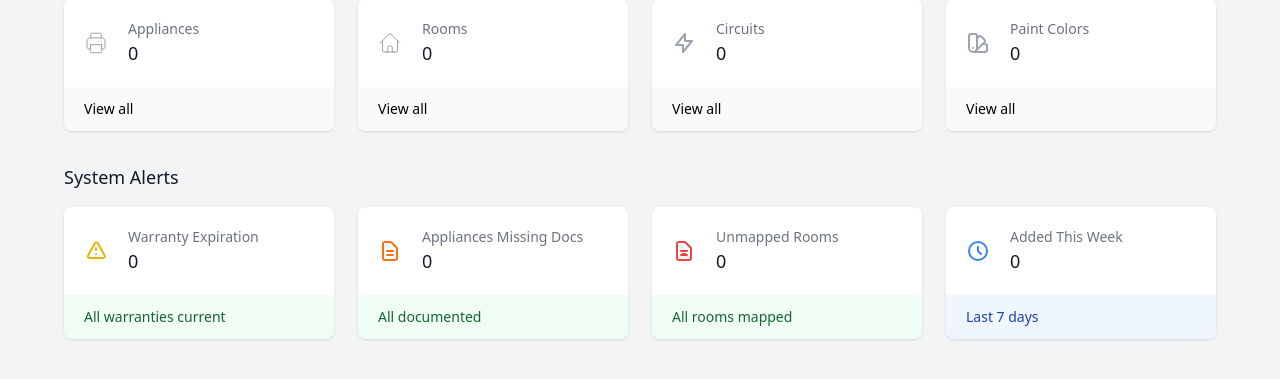
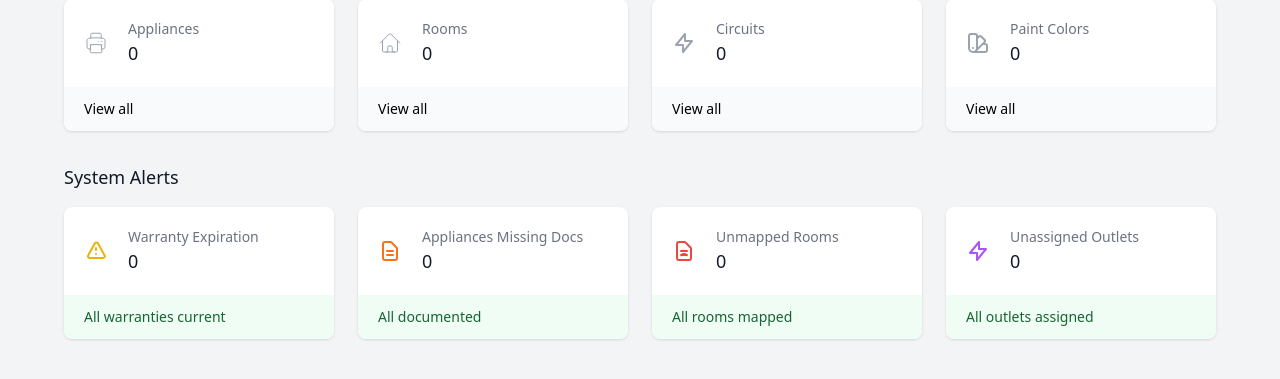
Before and after one commit to soehlert/our-house, a Django app: page / in a window 1280 px wide. Shown: the part 189-568 px from the top of the page. Run offline with Django 5.2, Linux system fonts and the light colour scheme; data that the repository does not hold is empty; some libraries are stand-ins or nearby versions.

Commit message:
refactor(unassigned-outlets): replace the recently added alert card (since we have the feed below) with an unassigned outlets

```diff
--- a/templates/tracker/home.html
+++ b/templates/tracker/home.html
@@ -217,29 +217,36 @@
                 {% endif %}
             </div>
         </a>
-        <!-- Recently Added -->
-        <a href="{% url 'tracker:recent_additions_list' %}" class="block hover:shadow-lg transition-shadow duration-200">
+        <a href="{% url 'tracker:unassigned_outlets_list' %}" class="block hover:shadow-lg transition-shadow duration-200">
             <div class="bg-white overflow-hidden shadow rounded-lg">
                 <div class="p-5">
                     <div class="flex items-center">
                         <div class="flex-shrink-0">
-                            <svg class="h-6 w-6 text-blue-500" fill="none" stroke="currentColor" viewBox="0 0 24 24">
-                                <path stroke-linecap="round" stroke-linejoin="round" stroke-width="2" d="M12 8v4l3 3m6-3a9 9 0 11-18 0 9 9 0 0118 0z"></path>
+                            <svg class="h-6 w-6 text-purple-500" fill="none" stroke="currentColor" viewBox="0 0 24 24">
+                                <path stroke-linecap="round" stroke-linejoin="round" stroke-width="2" d="M13 10V3L4 14h7v7l9-11h-7z"></path>
                             </svg>
                         </div>
                         <div class="ml-5 w-0 flex-1">
                             <dl>
-                                <dt class="text-sm font-medium text-gray-500 truncate">Added This Week</dt>
-                                <dd class="text-lg font-medium text-gray-900">{{ recent_items_count }}</dd>
+                                <dt class="text-sm font-medium text-gray-500 truncate">Unassigned Outlets</dt>
+                                <dd class="text-lg font-medium text-gray-900">{{ unassigned_outlets_count }}</dd>
                             </dl>
                         </div>
                     </div>
                 </div>
-                <div class="bg-blue-50 px-5 py-3">
+                {% if unassigned_outlets_count > 0 %}
+                <div class="bg-purple-50 px-5 py-3">
                     <div class="text-sm">
-                        <span class="font-medium text-blue-800">Last 7 days</span>
+                        <span class="font-medium text-purple-800">Need circuit assignment</span>
                     </div>
                 </div>
+                {% else %}
+                <div class="bg-green-50 px-5 py-3">
+                    <div class="text-sm">
+                        <span class="font-medium text-green-800">All outlets assigned</span>
+                    </div>
+                </div>
+                {% endif %}
             </div>
         </a>
     </div>
--- a/tracker/models.py
+++ b/tracker/models.py
@@ -263,4 +263,5 @@ class Outlet(models.Model):
         ordering = ['room__name', 'device_type']
 
     def __str__(self) -> str:
-        return f"{self.get_device_type_display()} in {self.room.name} - Circuit {self.circuit.circuit_number}"
+        circuit_info = f"Circuit {self.circuit.circuit_number}" if self.circuit else "No Circuit"
+        return f"{self.get_device_type_display()} in {self.room.name} - {circuit_info}"
--- a/tracker/urls.py
+++ b/tracker/urls.py
@@ -10,7 +10,7 @@ urlpatterns = [
     path('alerts/missing-docs/', home_views.missing_docs_list, name='missing_docs_list'),
     path('alerts/expiring-warranties/', home_views.expiring_warranties_list, name='expiring_warranties_list'),
     path('alerts/unmapped-rooms/', home_views.unmapped_rooms_list, name='unmapped_rooms_list'),
-    path('alerts/recent-additions/', home_views.recent_additions_list, name='recent_additions_list'),
+    path('alerts/unassigned-outlets/', home_views.unassigned_outlets_list, name='unassigned_outlets_list'),
     path('dismiss-warranty/<int:appliance_id>/', home_views.dismiss_warranty_alert, name='dismiss_warranty_alert'),
     path('undismiss-warranty/<int:appliance_id>/', home_views.undismiss_warranty_alert, name='undismiss_warranty_alert'),
 
--- a/tracker/views/home_views.py
+++ b/tracker/views/home_views.py
@@ -63,6 +63,16 @@ def undismiss_warranty_alert(request, appliance_id):
 
     return redirect('tracker:expiring_warranties_list')
 
+def unassigned_outlets_list(request):
+    """Show outlets not assigned to any circuit."""
+    outlets = Outlet.objects.filter(circuit__isnull=True).order_by('room__name', 'device_type')
+
+    context = {
+        'object_list': outlets,
+        'show_create_button': False
+    }
+    return render(request, 'tracker/alert_cards/unassigned_outlets_list.html', context)
+
 
 def home(request):
     """Home page showing overview of all data."""
@@ -75,15 +85,8 @@ def home(request):
         Q(circuits__isnull=True) & Q(outlets__isnull=True)
     ).distinct().count()
 
-    # Recently added
-    week_ago = timezone.now() - timedelta(days=7)
-    recent_count = (
-        Appliance.objects.filter(created_at__gte=week_ago).count() +
-        Room.objects.filter(created_at__gte=week_ago).count() +
-        Circuit.objects.filter(created_at__gte=week_ago).count() +
-        Outlet.objects.filter(created_at__gte=week_ago).count() +
-        PaintColor.objects.filter(created_at__gte=week_ago).count()
-    )
+    # Outlets not assigned to any circuit
+    unassigned_outlets = Outlet.objects.filter(circuit__isnull=True).count()
 
     # Appliances without a manual
     missing_docs = Appliance.objects.filter(owners_manual='').count()
@@ -114,7 +117,7 @@ def home(request):
         'paint_color_count': PaintColor.objects.count(),
         'circuit_count': Circuit.objects.count(),
         'unmapped_rooms_count': unmapped_rooms,
-        'recent_items_count': recent_count,
+        'unassigned_outlets_count': unassigned_outlets,
         'missing_docs_count': missing_docs,
         'recent_items': recent_items,
         **warranty_data,
```
Also changed, not shown: templates/tracker/alert_cards/unassigned_outlets_list.html (added, +40 -0 lines).
